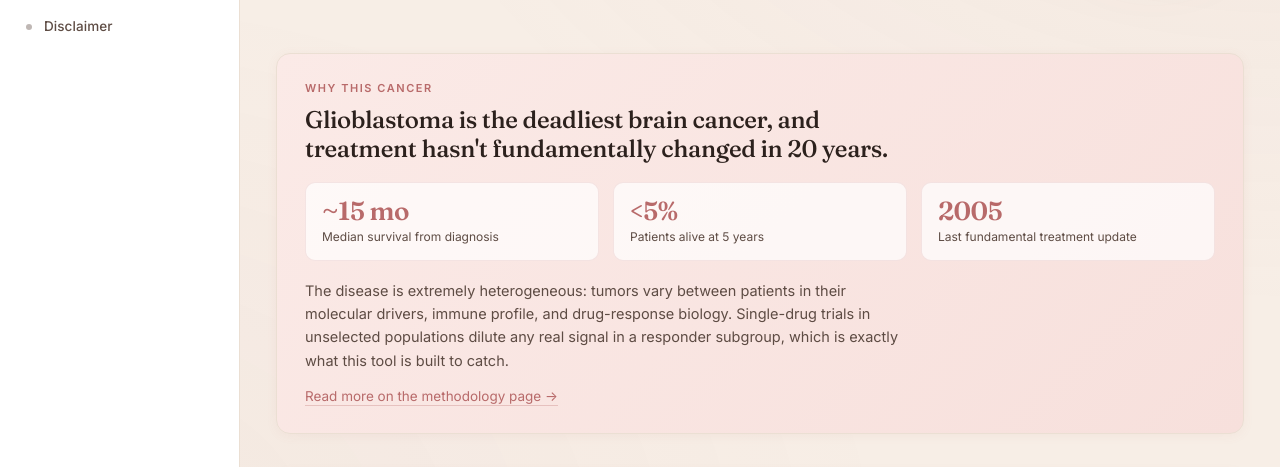
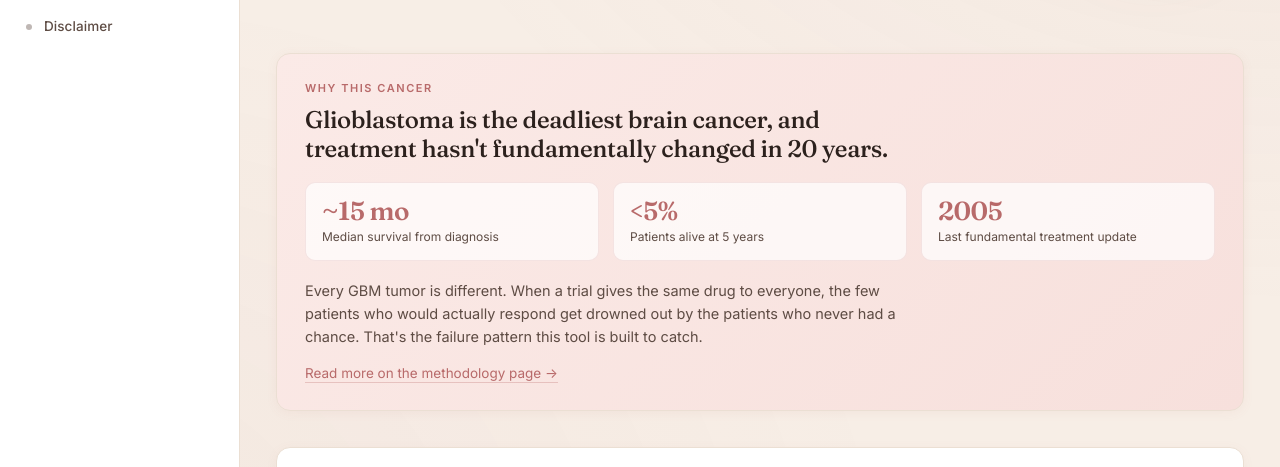
Before and after one commit to aklimahos/gbm-premortem, a website: page public/index.html in a window 1280 px wide. Shown: the part 256-723 px from the top of the page. Drawn offline with Linux system fonts and the light colour scheme.

Commit message:
Simplify why-this-cancer paragraph

```diff
--- a/public/index.html
+++ b/public/index.html
@@ -1733,7 +1733,7 @@
         <span class="why-stat-label">Last fundamental treatment update</span>
       </div>
     </div>
-    <p class="why-text">The disease is extremely heterogeneous: tumors vary between patients in their molecular drivers, immune profile, and drug-response biology. Single-drug trials in unselected populations dilute any real signal in a responder subgroup, which is exactly what this tool is built to catch.</p>
+    <p class="why-text">Every GBM tumor is different. When a trial gives the same drug to everyone, the few patients who would actually respond get drowned out by the patients who never had a chance. That's the failure pattern this tool is built to catch.</p>
     <p class="why-text" style="margin-top:14px;font-size:13.5px;"><a href="/about" style="color:var(--primary);text-decoration:none;border-bottom:1px solid rgba(184,106,106,0.3);padding-bottom:1px;">Read more on the methodology page →</a></p>
   </section>
 
```
